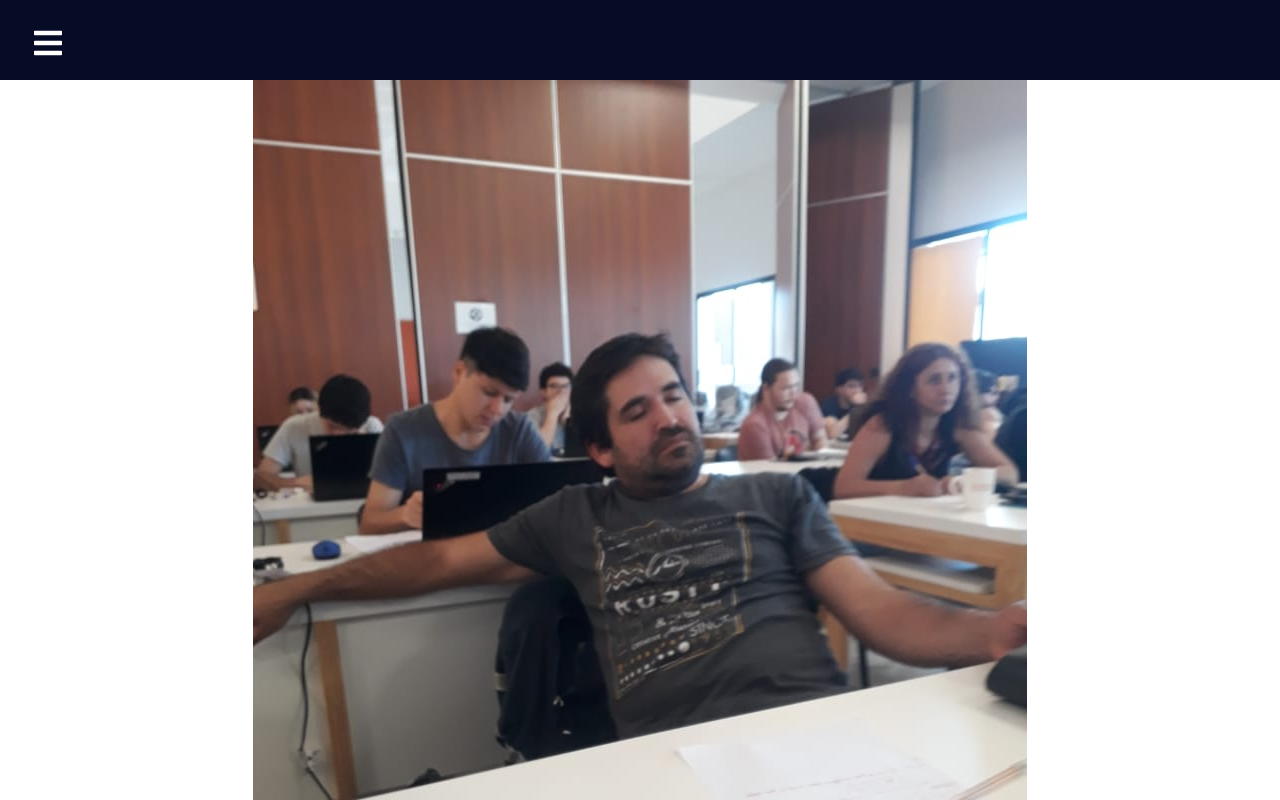
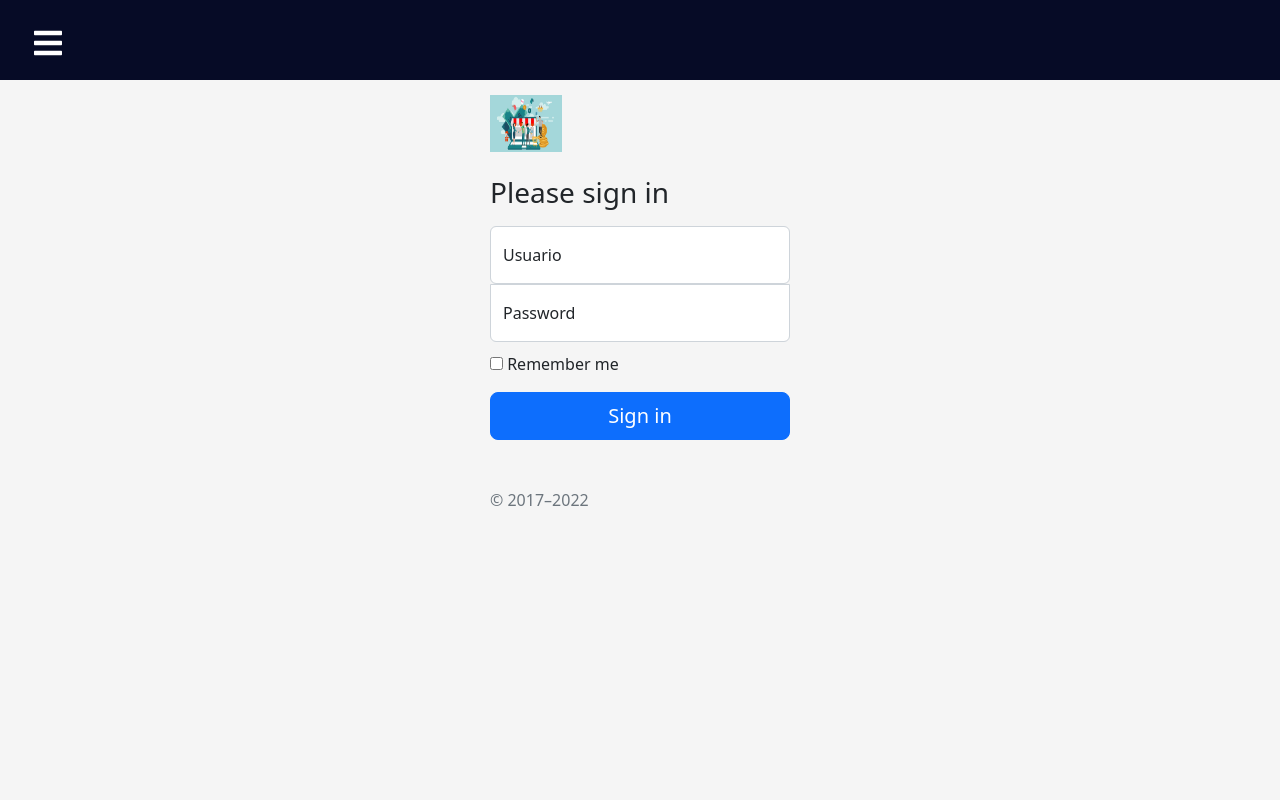
Before and after one commit to angelitossj/final-proyecto, a React (Create React App) app: page /cliente in a window 1280 px wide. Before the commit this address had no page. Shown: the top 800 px of the page. Built offline with nearby package versions, Linux system fonts and the light colour scheme.

Commit message:
siguiendo con los cambios

```diff
--- a/src/App.js
+++ b/src/App.js
@@ -11,8 +11,9 @@ import Products from './pages/Products'
 import Page404 from './pages/Page404'
 import Sesion from './pages/Sesion';
 import NavLading from './components/NavLading'
-import RegistroCliente from './components/RegistroCliente'
-import Login from './pages/Login'
+import RegistroCliente from './components/Clientes/RegistroCliente'
+import LoginCliente from './pages/LoginCliente'
+import SesionProveedor from './pages/SesionProveedor';
 function App() {
  //Almacena información de la sesión
  const [session, setSession] = useState(null);
@@ -26,7 +27,8 @@ function App() {
     <Route path="/" element={<Home/>} />
       <Route path="/home" element={<Sesion />} />
       <Route path="/registroCliente" element={<RegistroCliente />} />
-      <Route path="/login" element={<Login />} />
+      <Route path="/proveedor" element={<SesionProveedor />} />
+      <Route path="/cliente" element={<LoginCliente />} />
       <Route path="/reportes" element={<Reports />} />
       <Route path="/productos" element={<Products />} />
 
--- /dev/null
+++ b/src/components/Clientes/LoginCliente.js
@@ -0,0 +1,135 @@
+import React, {useState,useContext}from 'react'
+import './login.css'
+import { useNavigate}from 'react-router-dom'
+import {Session} from '../../context/Session'
+import img from '../../img/como-ser-comerciante.jpg'
+import swal from 'sweetalert'
+
+
+
+const Login = () => {
+  const navigate = useNavigate();
+
+  const InicioSesionExitosa=(token)=>{
+    swal({
+      title:'Inicio de Sesión Exitosa',
+      text:'Bienvenido',
+      icon:'success',
+      timer:'1000',
+      showCancelButton: false,
+      showConfirmButton: false
+    }).then(()=>{
+      //Almacenamiento del token y redirección después de 3 segundos
+
+
+    }
+    );
+  }
+
+
+
+    const opciones =  {
+    method:'POST',
+    headers:{'Content-Type': 'application/json'}
+  }
+
+    //Método para la redirección
+
+  const [estado,setEstado]= useState({
+    usuario:"",
+    password:""
+  });
+
+  const {usuario,password}=estado
+  const handleInput = ({ target }) => {
+    setEstado({
+        ...estado,
+        [target.name]: target.value
+      })
+      console.log(target.value)
+};
+const handleSubmit = (e) => {
+  e.preventDefault();
+
+
+
+
+  (async () => {
+      // Se modifican las opciones del fetch, añadiendo los datos del formulario
+      opciones.body = JSON.stringify({ usuario, password })
+     console.log({usuario})
+
+      const resp = await fetch('http://localhost:3000/log', opciones)
+
+      // Si el ok es false, significa que se produjo un error en la petición
+      if (!resp.ok) alert('Revise las credenciales y vuelva a intentarlo');
+
+
+      const data = await resp.json()
+
+      const info = {
+        token:data.token,
+        user:usuario
+      }
+
+
+
+      console.log(data.token);
+      console.log(data.usuario)
+      if (data.token){
+        localStorage.setItem('rstoken',data.token)
+        console.log(localStorage)
+        InicioSesionExitosa(data.token)
+      }
+      setSession({info})
+      navigate('/home');
+
+
+
+
+
+
+
+
+
+
+
+
+  })()
+};
+
+
+ //Getter y Setter de la sesión
+ const [session, setSession] = useContext(Session);
+  return (
+    <>
+    <main className="form-signin w-100 m-auto">
+  <form>
+    <img className="mb-4" src={img} alt="" width="72" height="57"/>
+    <h1 className="h3 mb-3 fw-normal">Please sign in</h1>
+
+    <div className="form-floating">
+      <input type="text" name='usuario' className=" form-control" id="floatingInput" placeholder="name@example.com" onChange={handleInput}/>
+      <label for="floatingInput">Usuario</label>
+    </div>
+    <div className="form-floating">
+      <input type="password" onChange={handleInput} name="password" className="form-control" id="floatingPassword" placeholder="Password"/>
+      <label for="floatingPassword">Password</label>
+    </div>
+
+    <div className="checkbox mb-3">
+      <label>
+        <input type="checkbox" value="remember-me"/> Remember me
+      </label>
+    </div>
+    <button NavLink=''  className="w-100 btn btn-lg btn-primary" onClick={handleSubmit} type="submit">Sign in</button>
+    <p className="mt-5 mb-3 text-muted">&copy; 2017–2022</p>
+
+  </form>
+</main>
+
+    </>
+  )
+}
+
+export default Login
--- a/src/components/RegistroProveedor.js
+++ b/src/components/Clientes/RegistroCliente.js
@@ -15,7 +15,7 @@ const opciones={
 }
 const navigate = useNavigate();
 const [registro,setRegistro] = useState({
-  nombre:"",
+  nombreCliente:"",
   usuario:"",
   email:"",
   password:""
@@ -34,7 +34,7 @@ const handleSubmit= (event)=>{
 
 
 opciones.body=JSON.stringify(registro)
-const resp = await fetch('http://localhost:3000/usuario', opciones)
+const resp = await fetch('http://localhost:3000/cliente', opciones)
 
 if(!resp.ok)alert('Revise las credenciales y vuelva a intentar')
 
@@ -59,73 +59,26 @@ navigate('/productos')
                 height="100"
                 />
             </div>
-            <h1 className="h3 mb-3 fw-normal text-center"><strong>Formulario Proveedor</strong></h1>
+            <h1 className="h3 mb-3 fw-normal text-center"><strong>Formulario Cliente</strong></h1>
 
 
 
             <div className="form-floating my-3">
               <input onChange={handleInput}
-                name="nombre"
+                name="nombreCliente"
 
                 type="text"
-                placeholder="Nombre/RazonSocial"
+                placeholder="Nombre"
 
                 // {...register('nombre_usuario')}
                 className={`form-control `}
 
 
               />
-              <label htmlFor="floatingInput">Nombre/RazaSocial</label>
+              <label htmlFor="floatingInput">Nombre</label>
               <div className="invalid-feedback"></div>
             </div>
 
-            <div className="form-floating my-3">
-              <input onChange={handleInput}
-                name="nombre"
-
-                type="text"
-                placeholder="Nombre/RazonSocial"
-
-                // {...register('nombre_usuario')}
-                className={`form-control `}
-
-
-              />
-              <label htmlFor="floatingInput">Cedula Identidad</label>
-              <div className="invalid-feedback"></div>
-            </div>
-
-            <div className="form-floating my-3">
-              <input onChange={handleInput}
-                name="nombre"
-
-                type="text"
-                placeholder="Nombre/RazonSocial"
-
-                // {...register('nombre_usuario')}
-                className={`form-control `}
-
-
-              />
-              <label htmlFor="floatingInput">Direccion Empresa</label>
-              <div className="invalid-feedback"></div>
-            </div>
-
-            <div className="form-floating my-3">
-              <input onChange={handleInput}
-                name="nombre"
-
-                type="text"
-                placeholder="Nombre/RazonSocial"
-
-                // {...register('nombre_usuario')}
-                className={`form-control `}
-
-
-              />
-              <label htmlFor="floatingInput">Telefono/Celular</label>
-              <div className="invalid-feedback"></div>
-            </div>
 
             <div className="form-floating my-3">
               <input onChange={handleInput}
@@ -213,7 +166,7 @@ navigate('/productos')
                 Cancelar
                 </button>
             </div>
-            <p className="mt-5 mb-3 text-center">¿Ya tienes una cuenta? <Link to="/Login">Inicia Sesión</Link></p>
+            <p className="mt-5 mb-3 text-center">¿Ya tienes una cuenta? <Link to="/cliente">Inicia Sesión</Link></p>
             <p className="mt-5 mb-3 text-center">© 2021 - Tecnicatura en Desarrollo de Software</p>
           </form>
       </main>
--- a/src/components/Main.js
+++ b/src/components/Main.js
@@ -2,10 +2,10 @@ import React,{useState} from 'react'
 // import './product.css'
 import {NavLink} from 'react-router-dom'
 import img from '../img/como-ser-comerciante.jpg'
-import Login from './Login'
-import Registro from './RegistroProveedor'
+import Login from './Clientes/LoginCliente'
+import Registro from './Proveedores/RegistroProveedor'
 import Footer from './Footer'
-import RegistroCliente from './RegistroCliente'
+import RegistroCliente from './Clientes/RegistroCliente'
 const Main = () => {
 const [mostrar,setMostrar]=useState(null)
 const  muestra = ()=>setMostrar(<RegistroCliente/>)
--- a/src/components/Login.js
+++ b/src/components/Proveedores/LoginProveedor.js
@@ -1,8 +1,8 @@
 import React, {useState,useContext}from 'react'
 import './login.css'
-import {Navigate, useNavigate}from 'react-router-dom'
-import {Session} from '../context/Session'
-import img from '../img/como-ser-comerciante.jpg'
+import { useNavigate}from 'react-router-dom'
+import {Session} from '../../context/Session'
+import img from '../../img/como-ser-comerciante.jpg'
 import swal from 'sweetalert'
 
 
@@ -82,7 +82,7 @@ const handleSubmit = (e) => {
         InicioSesionExitosa(data.token)
       }
       setSession({info})
-      navigate('/home');
+      // navigate('/home');
 
 
 
--- a/src/components/RegistroCliente.js
+++ b/src/components/Proveedores/RegistroProveedor.js
@@ -15,10 +15,13 @@ const opciones={
 }
 const navigate = useNavigate();
 const [registro,setRegistro] = useState({
-  nombre:"",
-  usuario:"",
-  email:"",
-  password:""
+            nombreOrazonSocial:"",
+            cedulaIdentidad:"",
+            DomicilioEmpresa:"",
+            usuario:"",
+            telefono:"",
+            email:"",
+            password:""
 });
 const handleInput=({target})=>{
   setRegistro({
@@ -34,14 +37,14 @@ const handleSubmit= (event)=>{
 
 
 opciones.body=JSON.stringify(registro)
-const resp = await fetch('http://localhost:3000/usuario', opciones)
+const resp = await fetch('http://localhost:3000/proveedores', opciones)
 
 if(!resp.ok)alert('Revise las credenciales y vuelva a intentar')
 
 const data = await resp.json()
 
 console.log(data)
-navigate('/productos')
+navigate('/proveedor')
 
 })()
 }
@@ -59,26 +62,73 @@ navigate('/productos')
                 height="100"
                 />
             </div>
-            <h1 className="h3 mb-3 fw-normal text-center"><strong>Formulario Cliente</strong></h1>
+            <h1 className="h3 mb-3 fw-normal text-center"><strong>Formulario Proveedor</strong></h1>
 
 
 
             <div className="form-floating my-3">
               <input onChange={handleInput}
-                name="nombre"
+                name="nombreOrazonSocial"
 
                 type="text"
-                placeholder="Nombre"
+                placeholder="Nombre/RazonSocial"
 
                 // {...register('nombre_usuario')}
                 className={`form-control `}
 
 
               />
-              <label htmlFor="floatingInput">Nombre</label>
+              <label htmlFor="floatingInput">Nombre/RazaSocial</label>
               <div className="invalid-feedback"></div>
             </div>
 
+            <div className="form-floating my-3">
+              <input onChange={handleInput}
+                name="cedulaIdentidad"
+
+                type="text"
+                placeholder="Nombre/RazonSocial"
+
+                // {...register('nombre_usuario')}
+                className={`form-control `}
+
+
+              />
+              <label htmlFor="floatingInput">Cedula Identidad</label>
+              <div className="invalid-feedback"></div>
+            </div>
+
+            <div className="form-floating my-3">
+              <input onChange={handleInput}
+                name="DomicilioEmpresa"
+
+                type="text"
+                placeholder="Nombre/RazonSocial"
+
+                // {...register('nombre_usuario')}
+                className={`form-control `}
+
+
+              />
+              <label htmlFor="floatingInput">Direccion Empresa</label>
+              <div className="invalid-feedback"></div>
+            </div>
+
+            <div className="form-floating my-3">
+              <input onChange={handleInput}
+                name="telefono"
+
+                type="text"
+                placeholder="Nombre/RazonSocial"
+
+                // {...register('nombre_usuario')}
+                className={`form-control `}
+
+
+              />
+              <label htmlFor="floatingInput">Telefono/Celular</label>
+              <div className="invalid-feedback"></div>
+            </div>
 
             <div className="form-floating my-3">
               <input onChange={handleInput}
@@ -166,7 +216,7 @@ navigate('/productos')
                 Cancelar
                 </button>
             </div>
-            <p className="mt-5 mb-3 text-center">¿Ya tienes una cuenta? <Link to="/Login">Inicia Sesión</Link></p>
+            <p className="mt-5 mb-3 text-center">¿Ya tienes una cuenta? <Link to="/proveedor">Inicia Sesión</Link></p>
             <p className="mt-5 mb-3 text-center">© 2021 - Tecnicatura en Desarrollo de Software</p>
           </form>
       </main>
--- /dev/null
+++ b/src/components/Proveedores/login.css
@@ -0,0 +1,83 @@
+html,
+body {
+  height: 100%;
+}
+
+body {
+
+  align-items: center;
+
+  padding-bottom: 40px;
+  background-color: #f5f5f5;
+}
+
+.form-signin {
+  max-width: 330px;
+  padding: 15px;
+}
+
+.form-signin .form-floating:focus-within {
+  z-index: 2;
+}
+
+.form-signin input[type="email"] {
+  margin-bottom: -1px;
+  border-bottom-right-radius: 0;
+  border-bottom-left-radius: 0;
+}
+
+.form-signin input[type="password"] {
+  margin-bottom: 10px;
+  border-top-left-radius: 0;
+  border-top-right-radius: 0;
+}
+  .bd-placeholder-img {
+        font-size: 1.125rem;
+        text-anchor: middle;
+        -webkit-user-select: none;
+        -moz-user-select: none;
+        user-select: none;
+      }
+
+      @media (min-width: 768px) {
+        .bd-placeholder-img-lg {
+          font-size: 3.5rem;
+        }
+      }
+
+      .b-example-divider {
+        height: 3rem;
+        background-color: rgba(0, 0, 0, .1);
+        border: solid rgba(0, 0, 0, .15);
+        border-width: 1px 0;
+        box-shadow: inset 0 .5em 1.5em rgba(0, 0, 0, .1), inset 0 .125em .5em rgba(0, 0, 0, .15);
+      }
+
+      .b-example-vr {
+        flex-shrink: 0;
+        width: 1.5rem;
+        height: 100vh;
+      }
+
+      .bi {
+        vertical-align: -.125em;
+        fill: currentColor;
+      }
+
+      .nav-scroller {
+        position: relative;
+        z-index: 2;
+        height: 2.75rem;
+        overflow-y: hidden;
+      }
+
+      .nav-scroller .nav {
+        display: flex;
+        flex-wrap: nowrap;
+        padding-bottom: 1rem;
+        margin-top: -1px;
+        overflow-x: auto;
+        text-align: center;
+        white-space: nowrap;
+        -webkit-overflow-scrolling: touch;
+      }
--- a/src/pages/Login.js
+++ b/src/pages/LoginCliente.js
@@ -1,9 +1,9 @@
 import React from 'react'
-import Login from '../components/Login'
+import LoginCliente from '../components/Clientes/LoginCliente'
 const InicioSesion = () => {
   return (
     <>
-    <Login></Login>
+    <LoginCliente></LoginCliente>
 
     </>
   )
--- /dev/null
+++ b/src/pages/SesionProveedor.js
@@ -0,0 +1,12 @@
+import React from 'react'
+import LoginProveedor from '../components/Proveedores/LoginProveedor'
+const SesionProveedor = () => {
+  return (
+    <>
+    <LoginProveedor/>
+
+    </>
+  )
+}
+
+export default SesionProveedor
```
Also changed, not shown: src/components/Clientes/login.css (renamed from src/components/login.css), 1 other file (tests, documents, lock files or other folders).
